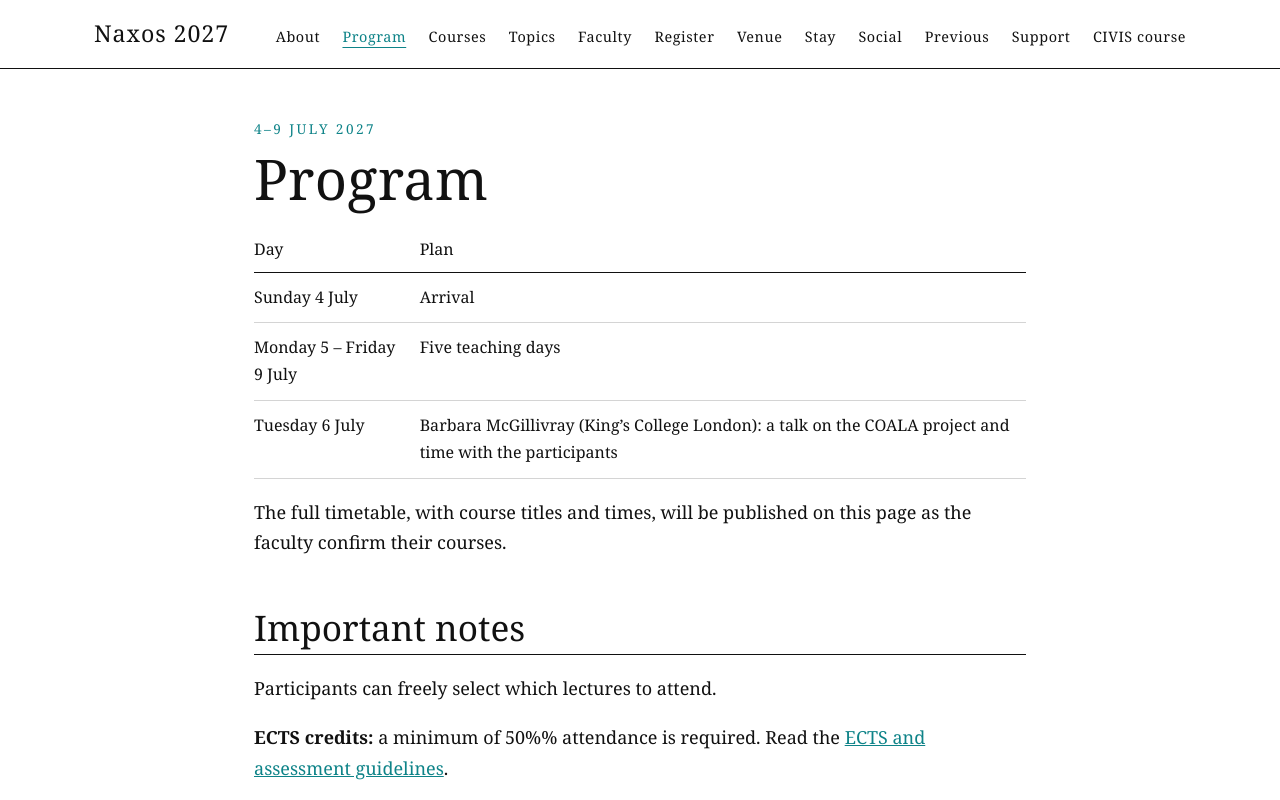
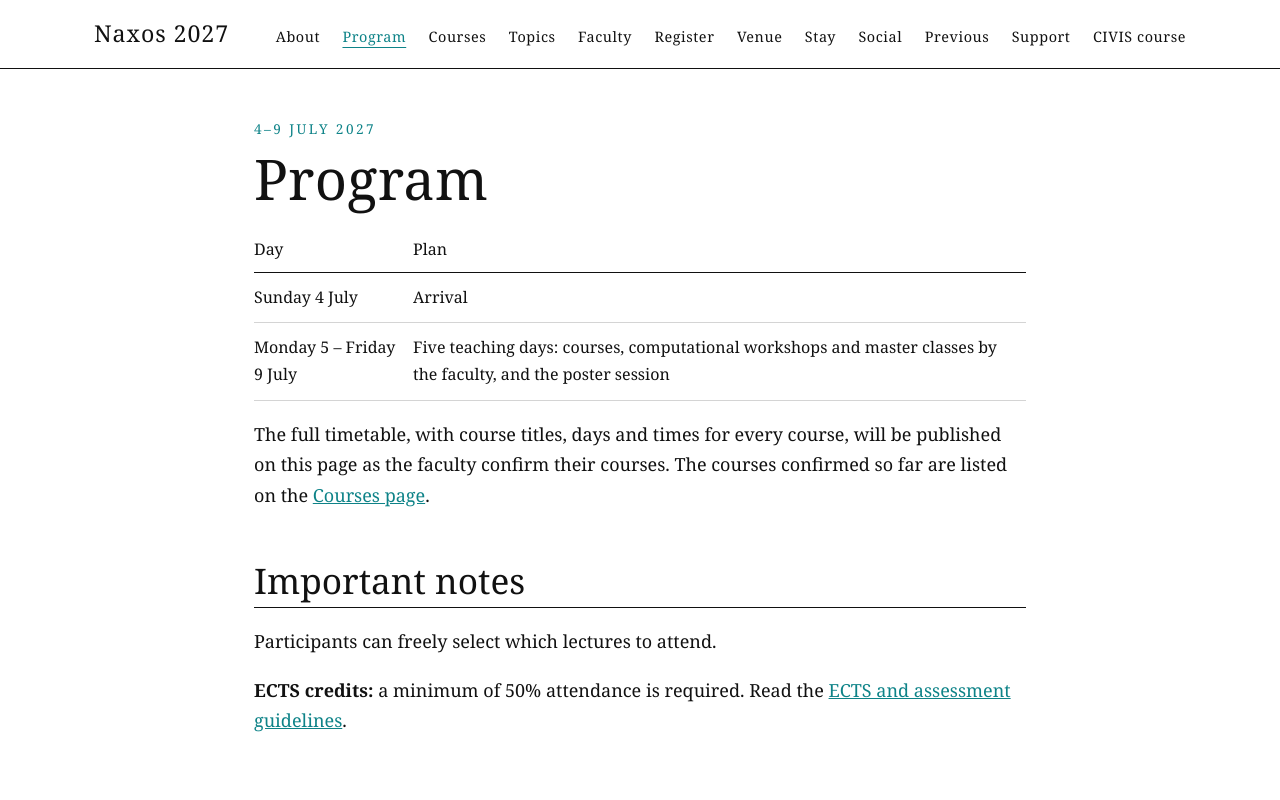
Before and after one commit to AthDGC/naxos-summer-school-2027, a plain HTML site: page program.html in a window 1280 px wide. Shown: the top 800 px of the page. Drawn offline with Linux system fonts and the light colour scheme; a web font is replaced by a local one.

Commit message:
Programme and courses: same level of detail for every teacher

```diff
--- a/program.html
+++ b/program.html
@@ -39,13 +39,12 @@
 <table class="fees">
 <tr><th>Day</th><th>Plan</th></tr>
 <tr><td>Sunday 4 July</td><td>Arrival</td></tr>
-<tr><td>Monday 5 &ndash; Friday 9 July</td><td>Five teaching days</td></tr>
-<tr><td>Tuesday 6 July</td><td>Barbara McGillivray (King&rsquo;s College London): a talk on the COALA project and time with the participants</td></tr>
+<tr><td>Monday 5 &ndash; Friday 9 July</td><td>Five teaching days: courses, computational workshops and master classes by the faculty, and the poster session</td></tr>
 </table>
-<p>The full timetable, with course titles and times, will be published on this page as the faculty confirm their courses.</p>
+<p>The full timetable, with course titles, days and times for every course, will be published on this page as the faculty confirm their courses. The courses confirmed so far are listed on the <a href="descriptions.html">Courses page</a>.</p>
 <h2>Important notes</h2>
 <p>Participants can freely select which lectures to attend.</p>
-<p><strong>ECTS credits:</strong> a minimum of 50%% attendance is required. Read the <a href="ects.html">ECTS and assessment guidelines</a>.</p>
+<p><strong>ECTS credits:</strong> a minimum of 50% attendance is required. Read the <a href="ects.html">ECTS and assessment guidelines</a>.</p>
 </section>
 
 <footer>
```
Also changed, not shown: descriptions.html (+3 -3 lines).
